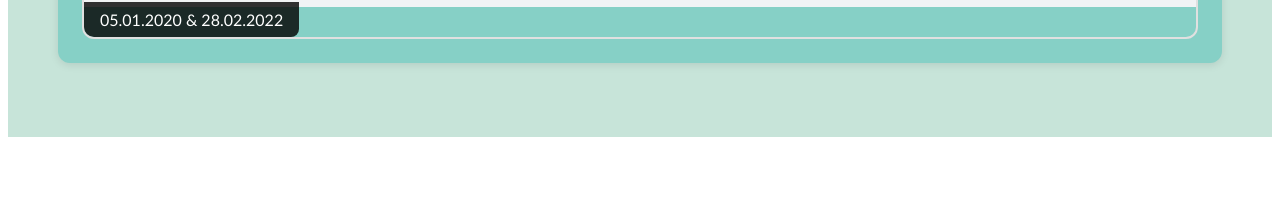
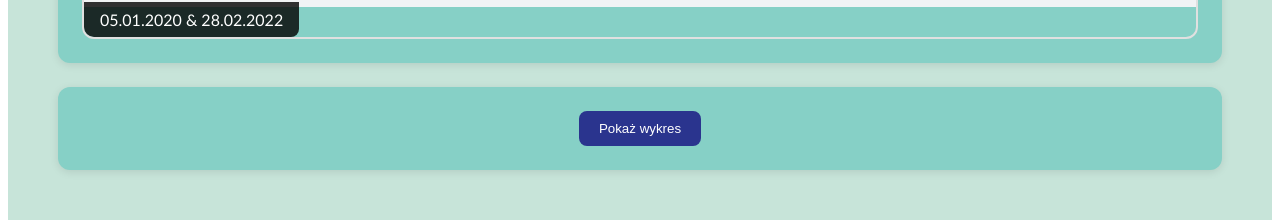
Before and after one commit to Serenighter/MasurAI, a Vue app in the folder MasurAI/: page / in a window 1280 px wide. Shown: the part 911-1131 px from the top of the page. Before the commit the page ends 1056 px from the top, so only its background shows below. Built offline with nearby package versions, Linux system fonts and the light colour scheme; no server answers.

Commit message:
add chart display with fade-in

```diff
--- a/MasurAI/src/App.vue
+++ b/MasurAI/src/App.vue
@@ -53,6 +53,22 @@
         <div class="date-badge">{{ formatDate(dates[0]) }} & {{ formatDate(dates[1]) }}</div>
       </div>
     </div>
+  <div class="chart-card">
+      <button
+          @click="toggleStaticImage"
+          class="chart-button"
+        >
+          {{ showStaticImage ? 'Ukryj wykres' : 'Pokaż wykres' }}
+      </button>
+
+      <div v-if="showStaticImage" class="static-image-container fade-in-animation">
+        <img
+          src="/img/Jezioro Tałty_water_levels.png"
+          alt="Wykres"
+          class="static-image"
+        >
+      </div>
+    </div>
   </div>
 </template>
 
@@ -60,6 +76,7 @@
 import { ref, onMounted, onUnmounted } from 'vue'
 import { fetchMasks } from './services/api'
 
+const showStaticImage = ref(false)
 const loading = ref(false)
 const dates = ref(['2020-01-05', '2022-02-28'])
 const maskImage = ref<string | null>(null)
@@ -80,7 +97,7 @@ const fetchData = async () => {
     maskImage.value = maskResult.imageUrl
   } catch (error) {
     console.error('Błąd pobierania danych:', error)
-    maskImage.value = '/img/error-placeholder.png'
+    maskImage.value = null
   } finally {
     loading.value = false
   }
@@ -95,6 +112,9 @@ onUnmounted(() => {
     URL.revokeObjectURL(maskImage.value)
   }
 })
+const toggleStaticImage = () => {
+  showStaticImage.value = !showStaticImage.value
+}
 </script>
 
 <style scoped>
@@ -334,4 +354,44 @@ h3 {
   from { opacity: 0; }
   to { opacity: 1; }
 }
+
+.chart-card {
+  background: #86d0c6;
+  border-radius: 12px;
+  padding: 24px;
+  margin-top: 24px;
+  box-shadow: 0 2px 8px rgba(0,0,0,0.1);
+}
+
+.fade-in-animation {
+  animation: fadeIn 0.7s ease-in;
+}
+
+.static-image-container {
+  margin-top: 20px;
+  border: 2px solid #e0e0e0;
+  border-radius: 12px;
+  overflow: hidden;
+}
+
+.static-image {
+  width: 100%;
+  height: auto;
+  display: block;
+}
+
+.chart-button {
+  display: block;
+  margin: 0 auto;
+  padding: 10px 20px;
+  background: #2a348e;
+  color: white;
+  border: none;
+  border-radius: 8px;
+  cursor: pointer;
+}
+
+.chart-button:hover {
+  background: #1a236e;
+}
 </style>
```
Also changed, not shown: MasurAI/public/img/Jezioro Tałty_water_levels.png (added).
